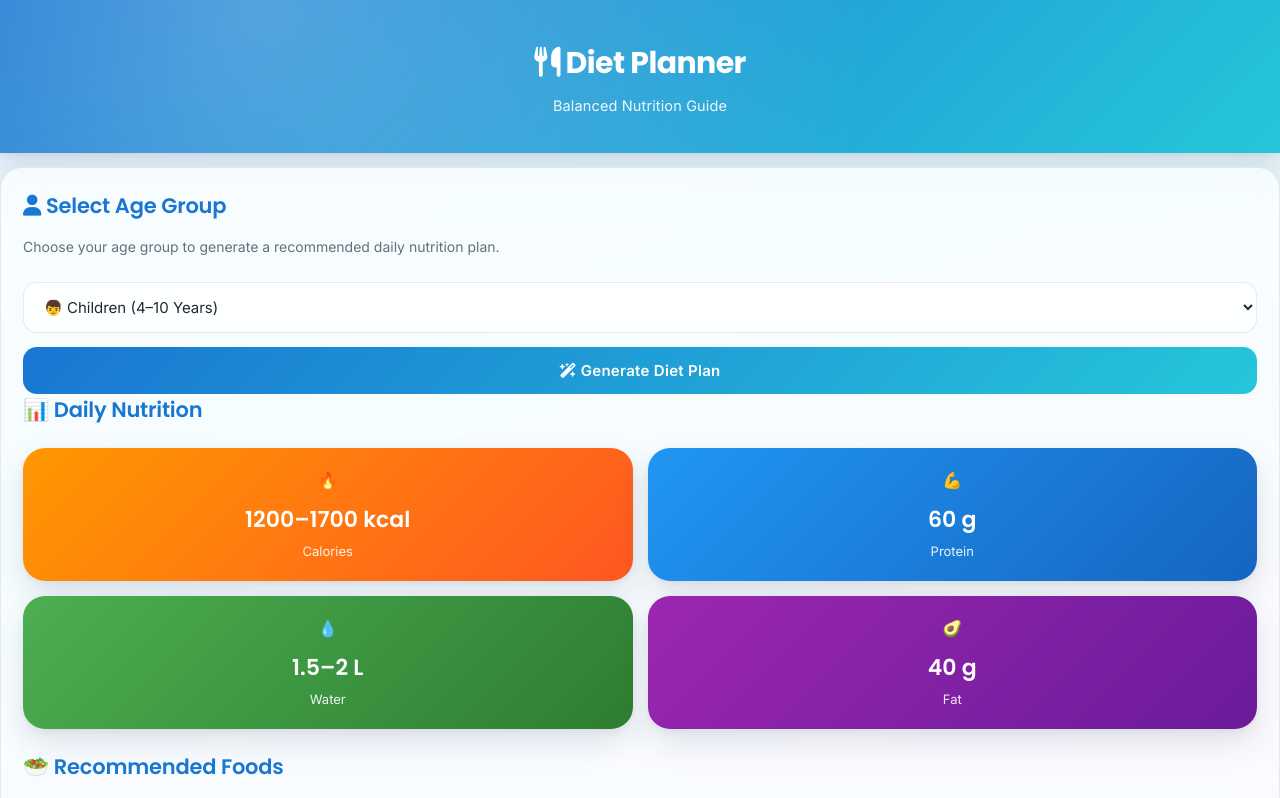
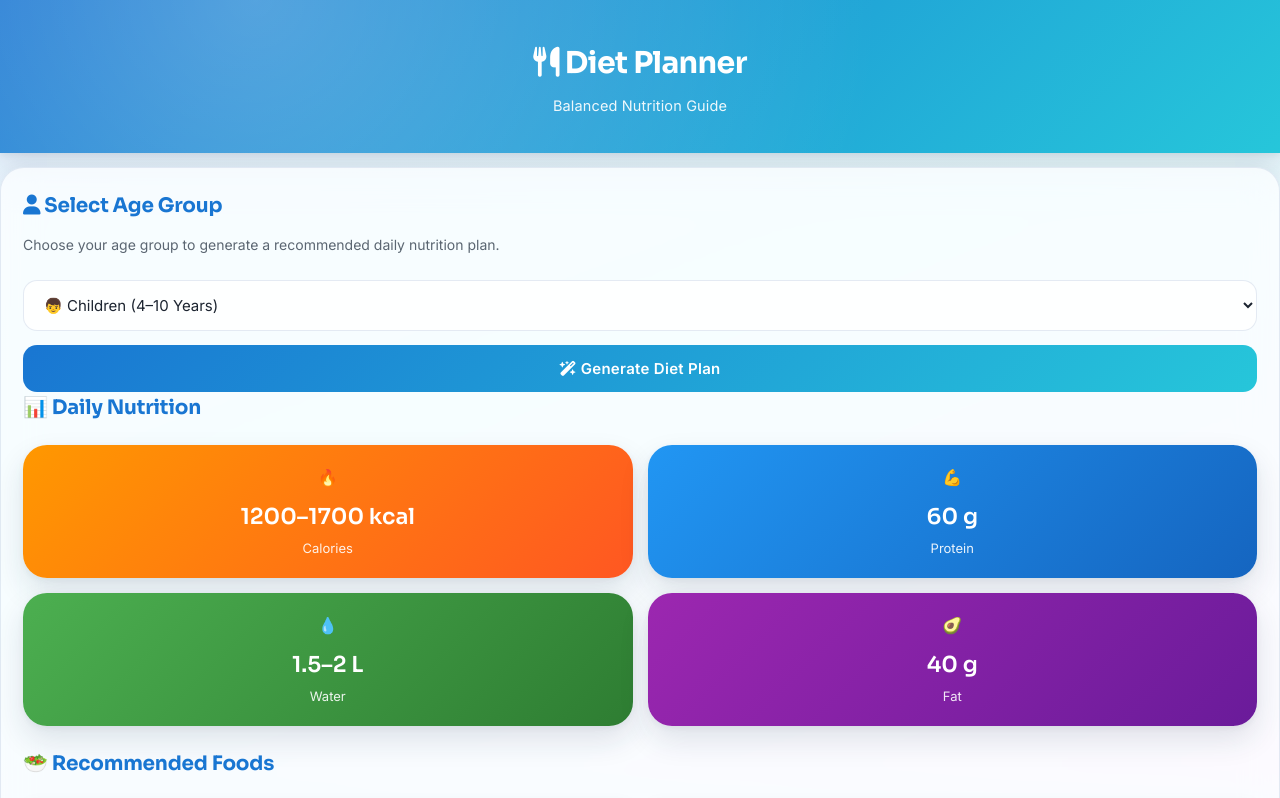
Before and after one commit to swamritaproject/student-health-hub, a plain HTML site: page diet.html in a window 1280 px wide. Shown: the top 798 px of the page. Drawn offline with Linux system fonts and the light colour scheme.

Commit message:
Update theme.css

```diff
--- a/theme.css
+++ b/theme.css
@@ -1,5 +1,5 @@
 /* ---------- Fonts ---------- */
-@import url('https://fonts.googleapis.com/css2?family=Poppins:wght@500;600;700&family=Inter:wght@400;500;600&display=swap');
+@import url('https://fonts.googleapis.com/css2?family=Sora:wght@600;700;800&family=Inter:wght@400;500;600&display=swap');
 
 /* ---------- Design Tokens ---------- */
 :root {
@@ -11,11 +11,11 @@
   --color-bg-end: #f3eefc;
 
   --color-surface: rgba(255, 255, 255, 0.72);
-  --color-text: #202733;
-  --color-text-muted: #64707c;
+  --color-text: #1c2430;
+  --color-text-muted: #5b6672;
   --color-border: rgba(210, 220, 235, 0.6);
 
-  --radius-lg: 22px;
+  --radius-lg: 24px;
   --radius-md: 14px;
 
   --shadow-sm: 0 6px 18px rgba(25, 45, 70, 0.08), 0 1px 2px rgba(25,45,70,0.05);
@@ -29,7 +29,7 @@
   --transition: 0.3s cubic-bezier(.4,0,.2,1);
   --transition-fast: 0.18s ease;
 
-  --font-heading: "Poppins", "Segoe UI", sans-serif;
+  --font-heading: "Sora", "Segoe UI", sans-serif;
   --font-body: "Inter", "Segoe UI", sans-serif;
 }
 
@@ -115,8 +115,8 @@ header p {
   font-family: var(--font-heading);
   color: var(--color-primary);
   margin-bottom: 12px;
-  font-size: 21px;
-  font-weight: 600;
+  font-size: 20px;
+  font-weight: 700;
   letter-spacing: -0.01em;
 }
 
@@ -152,7 +152,7 @@ input:focus, select:focus {
 
 input::placeholder { color: #9aa4ad; }
 
-/* ---------- Buttons (with shine sweep) ---------- */
+/* ---------- Buttons ---------- */
 button {
   margin-top: var(--space-sm);
   border: none;
```
